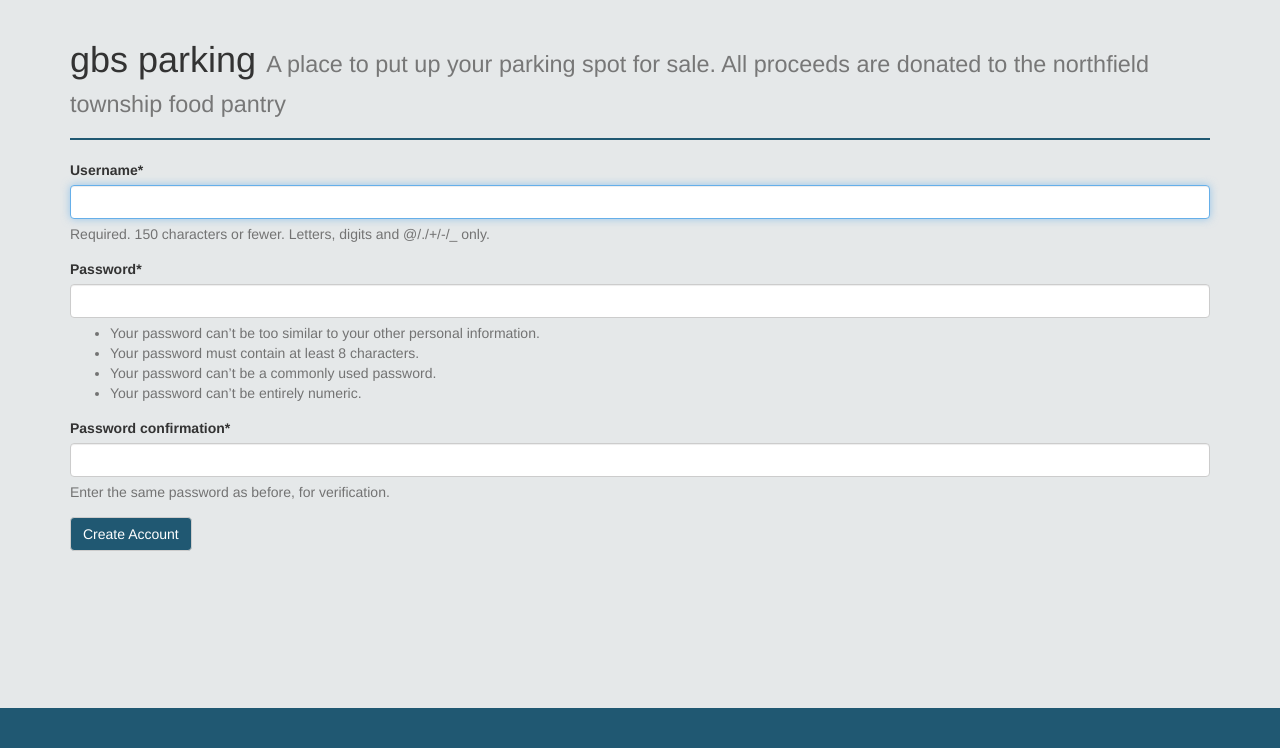
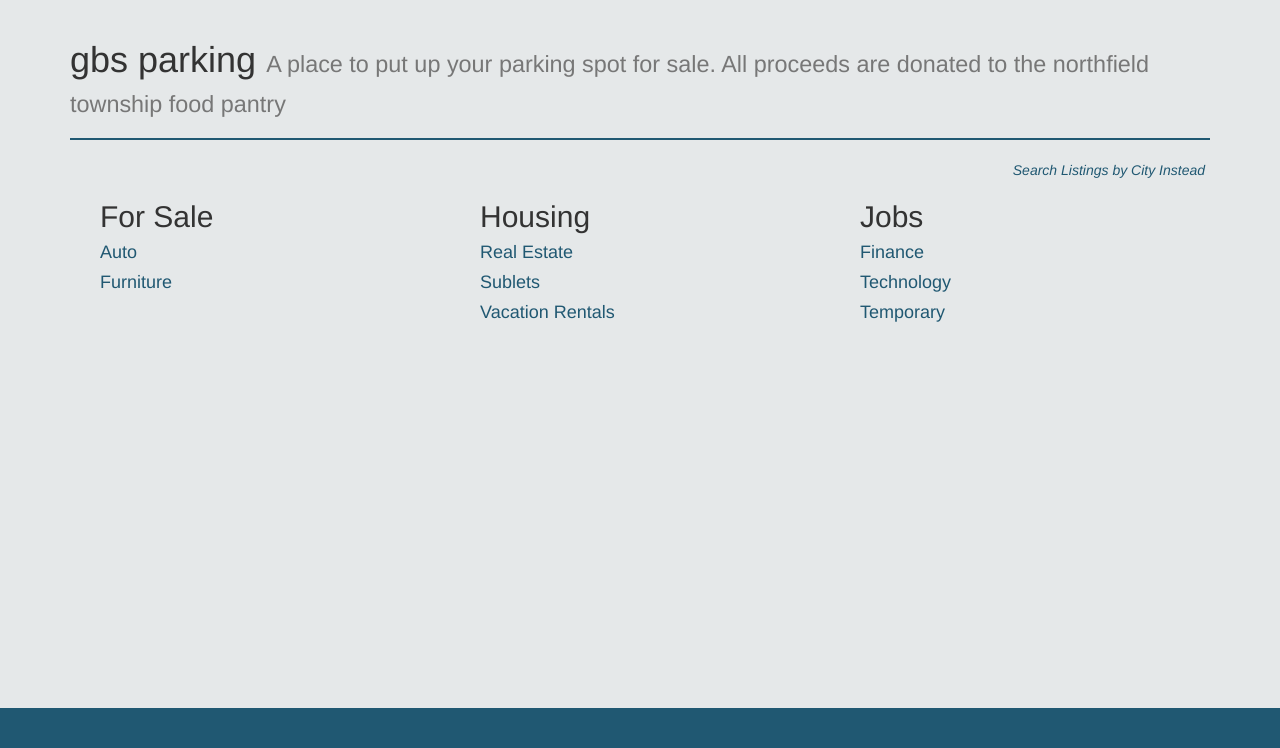
Before and after one commit to hpunnoose01/cl303, a Django app: page /create_user/ in a window 1280 px wide. Shown: the part 52-800 px from the top of the page. Run offline with Django 3.2, Linux system fonts and the light colour scheme; some libraries are stand-ins or nearby versions.

Commit message:
Update base.html

```diff
--- a/templates/base.html
+++ b/templates/base.html
@@ -1,12 +1,10 @@
-{% load staticfiles %}
-
 <!DOCTYPE html>
 <html>
   <head>
     <meta charset="utf-8">
     <title>GBS Parking</title>
-    <link rel="stylesheet" href='{% static "classifieds/css/bootstrap.css" %}' media="screen" title="bootstrap css" charset="utf-8">
-    <link rel="stylesheet" href='{% static "classifieds/css/main.css" %}' media="screen" charset="utf-8">
+    <link rel="stylesheet" href='/static/classifieds/css/bootstrap.css' media="screen" title="bootstrap css" charset="utf-8">
+    <link rel="stylesheet" href='/static/classifieds/css/main.css' media="screen" charset="utf-8">
   </head>
   <body>
 <div id="wrap">
@@ -21,23 +19,10 @@
            <!-- Collect the nav links, forms, and other content for toggling -->
            <div class="collapse navbar-collapse" id="bs-example-navbar-collapse-1">
              <ul class="nav navbar-nav">
-              <li><a href="{% url 'index_view' %}">Search Listings</a></li>
-               {% if request.user.is_authenticated %}
-
-               <li><a href="{% url 'listing_create_view' %}">Create Listing</a></li>
-               <li><a href="{% url 'profile_list_view' %}">My Listings</a></li>
-               <li><a href="{% url 'profile_update_view' %}">Update My Location</a></li>
+              <li><a href="/">Search Listings</a></li>
 
                <ul class="nav navbar-nav navbar-right">
-                 <li><a href=""><em>Signed in as {{user}}</em></a></li>
-                 <form class="navbar-form navbar-right" method="POST", action="{% url 'django.contrib.auth.views.logout' %}?next={% url 'index_view' %}">{% csrf_token %}
-                   <button type="submit" class="btn btn-default">Logout</button>
-                 </form>
-               </ul>
-
-               {% else %}
-               <ul class="nav navbar-nav navbar-right">
-                 <form class="navbar-form navbar-right" method="POST", action="{% url 'django.contrib.auth.views.login' %}">{% csrf_token %}
+                 <form class="navbar-form navbar-right" method="POST", action="/login/"><input type='hidden' name='csrfmiddlewaretoken' value='q1eyVuP0AF8XdpjQx7jjhx2xg42yyzrw' />
                    <div class="form-group">
                      <input type="text" class="form-control" name='username' placeholder="Username">
                    </div>
@@ -46,10 +31,10 @@
                    </div>
                    <button type="submit" class="btn btn-default">Login</button>
                  </form>
-                 <li><a href="{% url 'create_user_view' %}">Register</a></li>
+                 <li><a href="/create_user/">Register</a></li>
 
                </ul>
-              {% endif %}
+
 
              </ul>
 
@@ -62,11 +47,58 @@
            </div>
 
 
-           {% block content %}
 
-           <h1>Hello World</h1>
+<div class="container">
+  <div class="row" id='search-row'>
+    <div class="col-sm-12">
+      <a href="/region_list/"><large><em>Search Listings by City Instead</em></large></a>
+    </div>
+  </div>
+</div>
 
-           {% endblock %}
+<div class="container">
+  <div class="col-sm-12">
+    <div class="row">
+
+      <div class="col-sm-4">
+        <h2>For Sale</h2>
+
+        <a href="/category/2/thumbnail/"><h4>Auto</h4></a>
+
+        <a href="/category/3/thumbnail/"><h4>Furniture</h4></a>
+
+      </div>
+
+      <div class="col-sm-4">
+        <h2>Housing</h2>
+
+        <a href="/category/6/thumbnail/"><h4>Real Estate</h4></a>
+
+        <a href="/category/7/thumbnail/"><h4>Sublets</h4></a>
+
+        <a href="/category/8/thumbnail/"><h4>Vacation Rentals</h4></a>
+
+      </div>
+
+      <div class="col-sm-4">
+        <h2>Jobs</h2>
+
+        <a href="/category/9/thumbnail/"><h4>Finance</h4></a>
+
+        <a href="/category/10/thumbnail/"><h4>Technology</h4></a>
+
+        <a href="/category/11/thumbnail/"><h4>Temporary</h4></a>
+
+      </div>
+
+    </div>
+  </div>
+</div>
+
+
+
+
+
 
 
     </div>
@@ -86,6 +118,6 @@
     </footer>
 
     <script src="https://code.jquery.com/jquery-2.2.4.js" integrity="sha256-iT6Q9iMJYuQiMWNd9lDyBUStIq/8PuOW33aOqmvFpqI=" crossorigin="anonymous"></script>
-    <script type="text/javascript" src="{% static 'classifieds/js/bootstrap.js' %}"></script>
+    <script type="text/javascript" src="/static/classifieds/js/bootstrap.js"></script>
   </body>
 </html>
```
